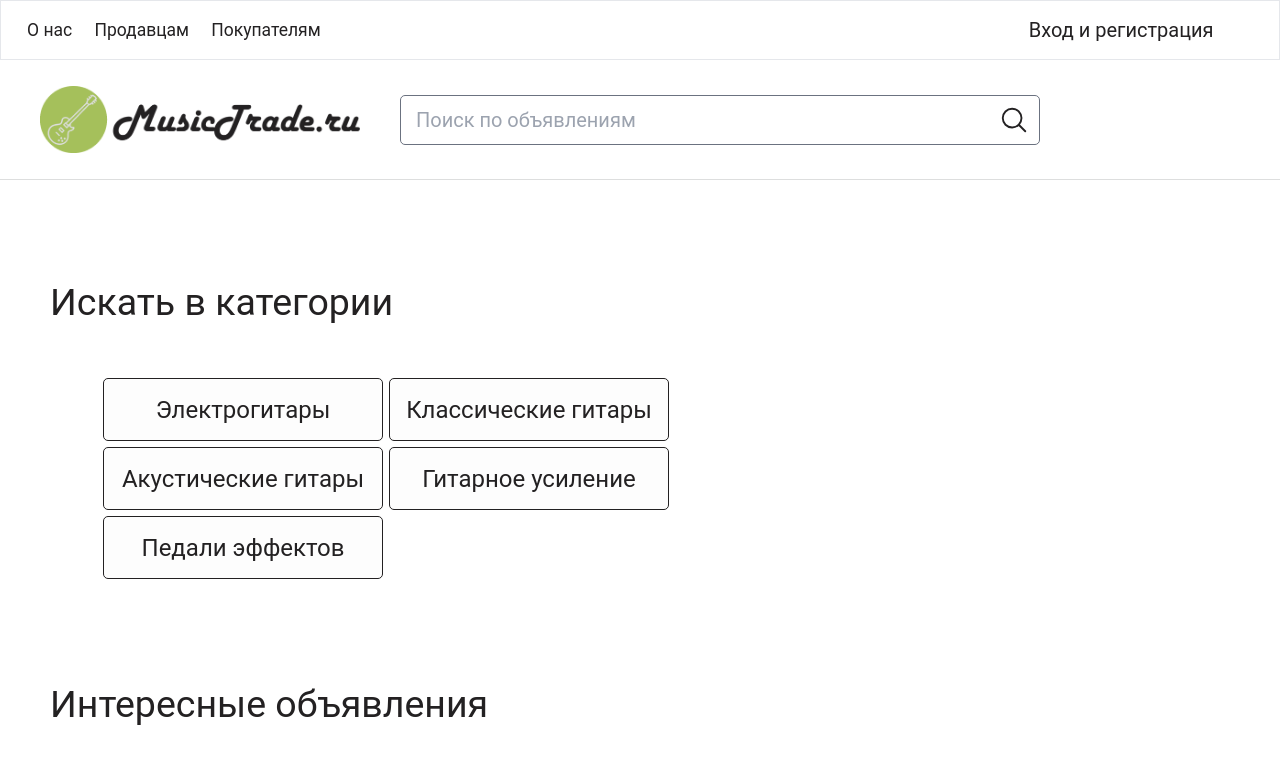
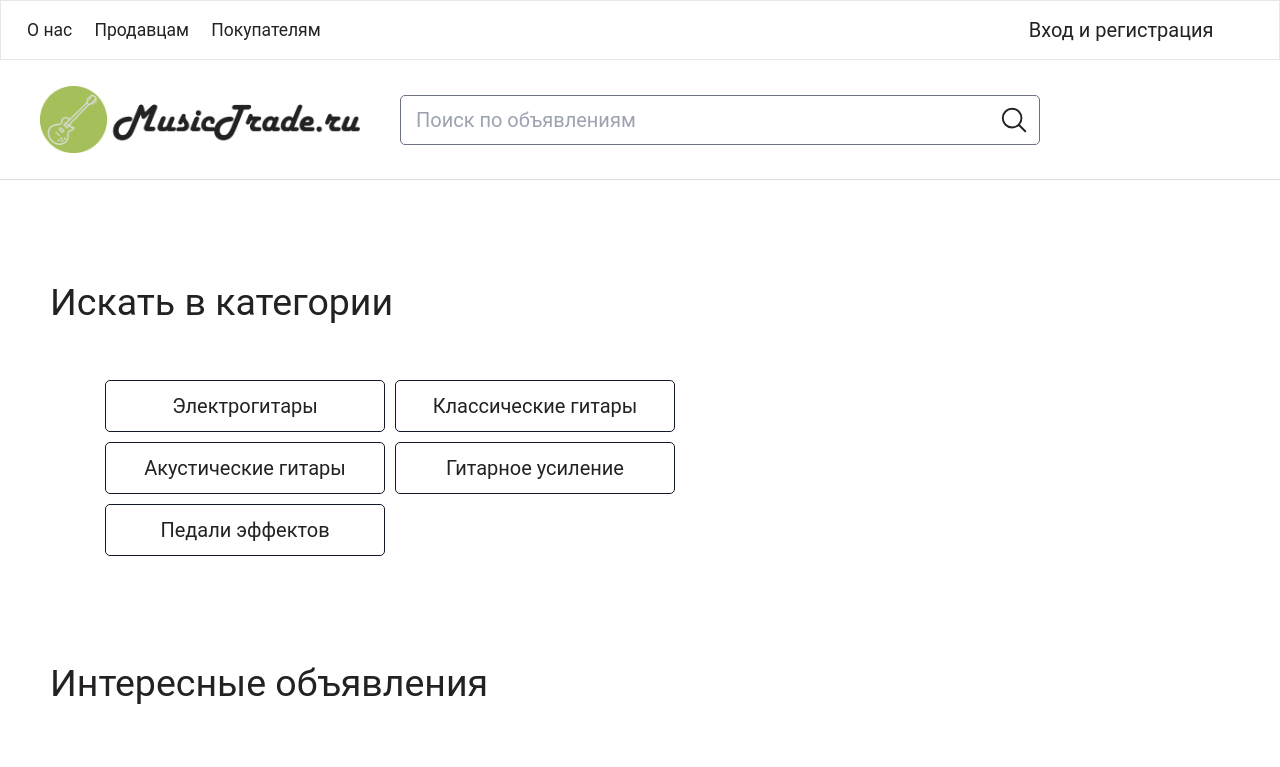
Before and after one commit to sv022/MusicTrade, a Nuxt app: page / in a window 1280 px wide. Shown: the top 767 px of the page. Built offline with nearby package versions, Linux system fonts and the light colour scheme.

Commit message:
Switch to tailwind styles

```diff
--- a/components/CategorySearch.vue
+++ b/components/CategorySearch.vue
@@ -2,11 +2,11 @@
     <div class="p-10">
         <h2 class="p-10 pl-0 text-3xl">Искать в категории</h2>
         <div class="flex flex-wrap w-3/4 pl-10">
-            <div class="category">Электрогитары</div>
-            <div class="category">Классические гитары</div>
-            <div class="category">Акустические гитары</div>
-            <div class="category">Гитарное усиление</div>
-            <div class="category">Педали эффектов</div>
+            <div class="w-56 border border-gray-900 p-2 m-1 text-nowrap text-center rounded">Электрогитары</div>
+            <div class="w-56 border border-gray-900 p-2 m-1 text-nowrap text-center rounded">Классические гитары</div>
+            <div class="w-56 border border-gray-900 p-2 m-1 text-nowrap text-center rounded">Акустические гитары</div>
+            <div class="w-56 border border-gray-900 p-2 m-1 text-nowrap text-center rounded">Гитарное усиление</div>
+            <div class="w-56 border border-gray-900 p-2 m-1 text-nowrap text-center rounded">Педали эффектов</div>
         </div>
     </div>
 </template>
```
